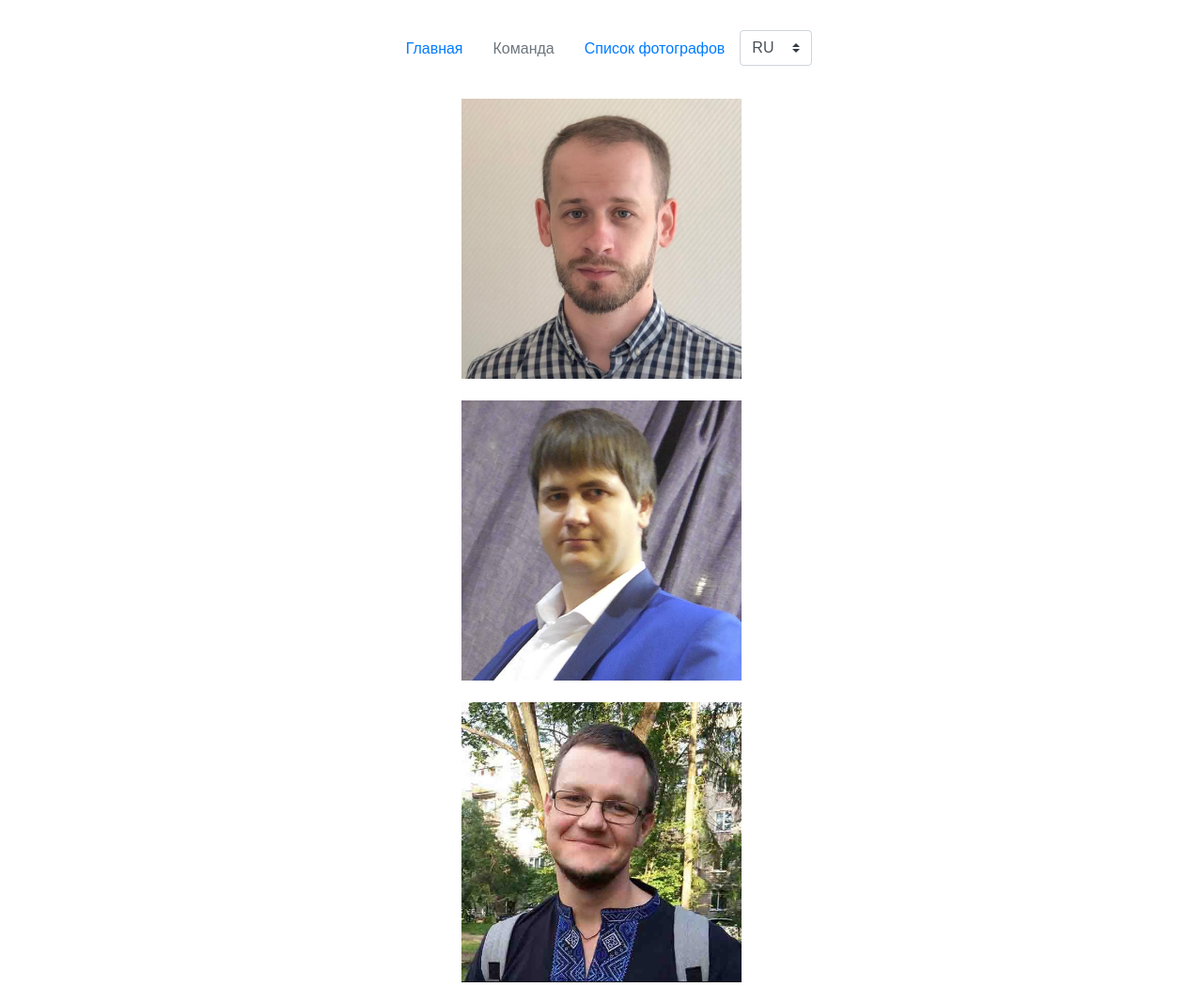
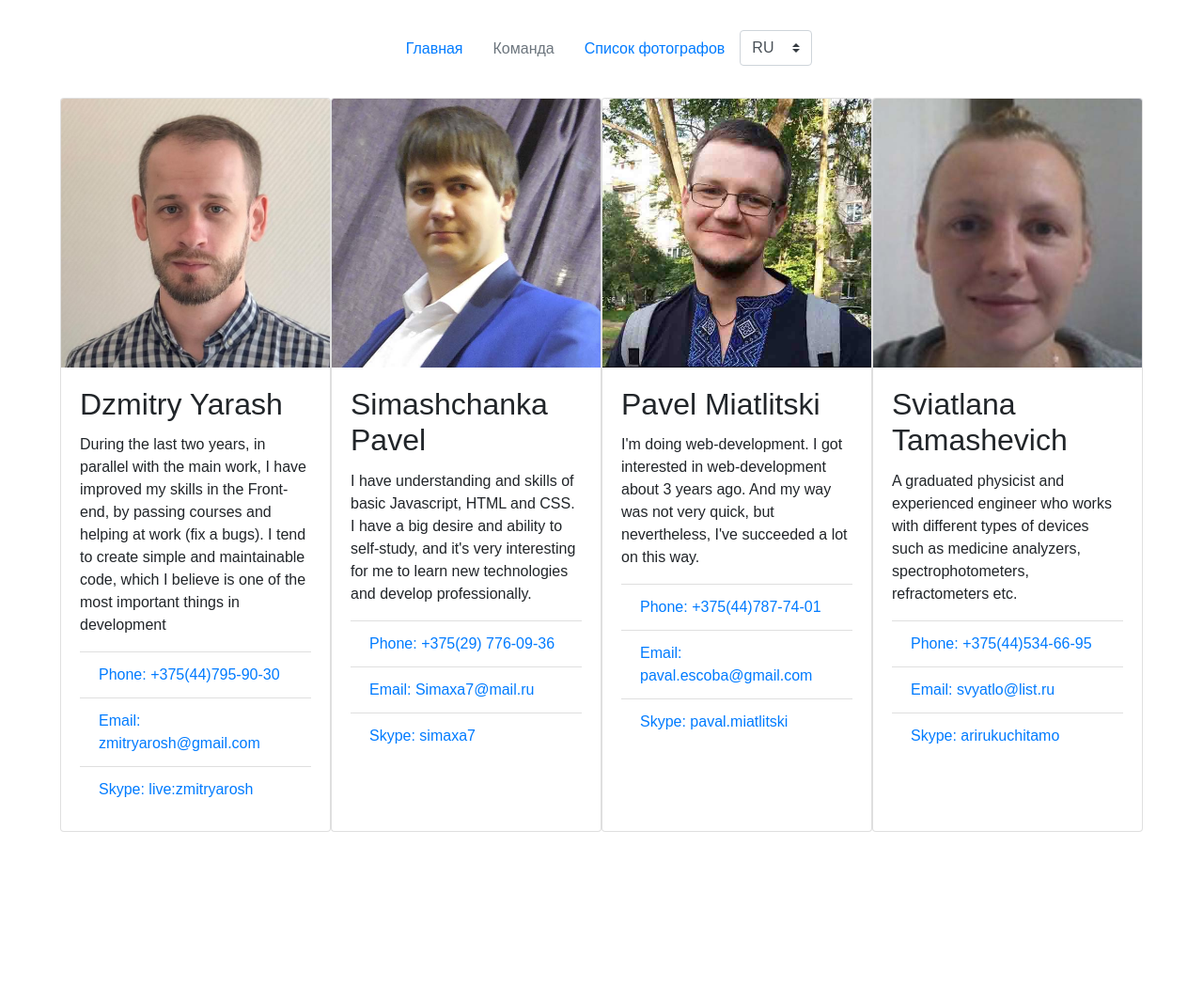
Before and after one commit to svyatlo/rss-group-16, a website: page app/team.html in a window 1280 px wide. Shown: the top 1050 px of the page at 94% size. After the commit the page ends 906 px from the top, so only its background shows below. Drawn offline with nearby package versions, Linux system fonts and the light colour scheme; files that its build step writes are made by us from their sources.

Commit message:
reactor: some changes  in component team

```diff
--- a/app/scss/_team.scss
+++ b/app/scss/_team.scss
@@ -1,6 +1,7 @@
  body {
   font-family: sans-serif;
 }
+
 .wrapper {
   width: 100%;
   height: 100%;
@@ -8,38 +9,5 @@
   top: 100px;
   display: flex;
   justify-content: center;
-  align-items: center;
   margin-bottom: 1.3em;
 }
-.card {
-  width: 300px;
-  height: 300px;
-  position: relative;
-  perspective: 1000px;
-  border: 1px solid #fff;
-}
-.front, .back {
-  position: absolute;
-  width: 100%;
-  height: 100%;
-  left: 0;
-  top: 0;
-  display: flex;
-  justify-content: center;
-  align-items: center;
-  transition: 1s;
-  backface-visibility: hidden;
-  background-color: #fff;
- }
-.front img {
-    max-width: 100%;
-    min-width: 100%;
-    height: auto;
-}
-.back {
-  transform: rotateY(180deg);
-}
-.card:hover .front {
-    transform: rotateY(180deg);}
-.card:hover .back {
-    transform: rotateY(360deg);}
--- a/app/team.html
+++ b/app/team.html
@@ -32,71 +32,56 @@
         </li>
       </ul>
     </header>
-    <section class="team">
-      <div class="wrapper">
-        <div class="card">
-          <div class="front">
-            <img src="./img_team/zmitry.jpg">
-          </div>
-          <div class="back">
-            <div>
-            <h2>Dzmitry Yarash</h2>
-            <p>During the last two years, in parallel with the main work, I have improved my skills in the Front-end, by passing courses and helping at work (fix a bugs). I tend to create simple and maintainable code, which I believe is one of the most important things in development</p>
-            <p><a href="tel:+375447959030">Phone: +375(44)795-90-30</a></p>
-            <p><a href="mailto:zmitryarosh@gmail.com">Email: zmitryarosh@gmail.com</a></p>
-            <p><a href="skype:live:zmitryarosh?chat">Skype: live:zmitryarosh</a></p>
-            </div>
-          </div>
+    <section class="team wrapper">
+      <div class="card" style="width: 18rem;">
+        <img class="card-img-top" src="./img_team/zmitry.jpg" alt="photo: Dzmitry Yaras">
+        <div class="card-body">
+          <h2 class="card-title">Dzmitry Yarash</h2>
+          <p class="card-text">During the last two years, in parallel with the main work, I have improved my skills in the Front-end, by passing courses and helping at work (fix a bugs). I tend to create simple and maintainable code, which I believe is one of the most important things in development</p>
+          <ul class="list-group list-group-flush">
+            <li class="list-group-item"><a href="tel:+375447959030">Phone: +375(44)795-90-30</a></li>
+            <li class="list-group-item"><a href="mailto:zmitryarosh@gmail.com">Email: zmitryarosh@gmail.com</a></li>
+            <li class="list-group-item"><a href="skype:live:zmitryarosh?chat">Skype: live:zmitryarosh</a></li>
+          </ul>
         </div>
       </div>
-      <div class="wrapper">
-        <div class="card">
-          <div class="front">
-            <img src="./img_team/simaxa7.jpg">
-          </div>
-          <div class="back">
-            <div>
-            <h2>Simashchanka Pavel</h2>
-            <p>I have understanding and skills of basic Javascript, HTML and CSS. I have a big desire and ability to self-study, and it's very interesting for me to learn new technologies and develop professionally.</p>
-            <p><a href="tel:+375297760936">Phone: +375(29)776-09-36</a></p>
-            <p><a href="mailto:Simaxa7@mail.ru">Email: Simaxa7@mail.ru</a></p>
-            <p><a href="skype:simaxa7?chat">Skype: simaxa7</a></p>
-            </div>
-          </div>
+      <div class="card" style="width: 18rem;">
+        <img class="card-img-top" src="./img_team/simaxa7.jpg" alt="photo: Simashchanka Pavel">
+        <div class="card-body">
+          <h2 class="card-title">Simashchanka Pavel</h2>
+          <p class="card-text">I have understanding and skills of basic Javascript, HTML and CSS. I have a big desire and ability to self-study, and it's very interesting for me to learn new technologies and develop professionally.</p>
+          <ul class="list-group list-group-flush">
+            <li class="list-group-item"><a href="tel:+375297760936">Phone: +375(29) 776-09-36</a></li>
+            <li class="list-group-item"><a href="mailto:Simaxa7@mail.ru">Email: Simaxa7@mail.ru</a></li>
+            <li class="list-group-item"><a href="skype:simaxa7?chat">Skype: simaxa7</a></li>
+          </ul>
         </div>
       </div>
-      <div class="wrapper">
-        <div class="card">
-          <div class="front">
-            <img src="./img_team/pavalescoba.jpg">
-          </div>
-          <div class="back">
-            <div>
-            <h2>Pavel Miatlitski</h2>
-            <p>I'm doing web-development. I got interested in web-development about 3 years ago. And my way was not very quick, but nevertheless, I've succeeded a lot on this way.</p>
-            <p><a href="tel:+375447877401">Phone: +375(44)787-74-01</a></p>
-            <p><a href="mailto:paval.escoba@gmail.com">Email: paval.escoba@gmail.com</a></p>
-            <p><a href="skype:paval.miatlitski?chat">Skype: paval.miatlitski</a></p>
-            </div>
-          </div>
+      <div class="card" style="width: 18rem;">
+        <img class="card-img-top" src="./img_team/pavalescoba.jpg" alt="photo: Pavel Miatlitski">
+        <div class="card-body">
+          <h2 class="card-title">Pavel Miatlitski</h2>
+          <p class="card-text">I'm doing web-development. I got interested in web-development about 3 years ago. And my way was not very quick, but nevertheless, I've succeeded a lot on this way.</p>
+          <ul class="list-group list-group-flush">
+            <li class="list-group-item"><a href="tel:+375447877401">Phone: +375(44)787-74-01</a></li>
+            <li class="list-group-item"><a href="mailto:paval.escoba@gmail.com">Email: paval.escoba@gmail.com</a></li>
+            <li class="list-group-item"><a href="skype:paval.miatlitski?chat">Skype: paval.miatlitski</a></li>
+          </ul>
         </div>
       </div>
-      <div class="wrapper">
-        <div class="card">
-          <div class="front">
-            <img src="./img_team/svyatlo.jpg">
-          </div>
-          <div class="back">
-            <div>
-            <h2>Sviatlana Tamashevich</h2>
-            <p>A graduated physicist and experienced engineer who works with different types of devices such as medicine analyzers, spectrophotometers, refractometers etc.</p>
-            <p><a href="tel:+375445346695">Phone: +375(44)534-66-95</a></p>
-            <p><a href="mailto:svyatlo@list.ru">Email: svyatlo@list.ru</a></p>
-            <p><a href="skype:arirukuchitamo?chat">Skype: arirukuchitamo</a></p>
-            </div>
-          </div>
+      <div class="card" style="width: 18rem;">
+        <img class="card-img-top" src="./img_team/svyatlo.jpg" alt="photo: Sviatlana Tamashevich">
+        <div class="card-body">
+          <h2 class="card-title">Sviatlana Tamashevich</h2>
+          <p class="card-text">A graduated physicist and experienced engineer who works with different types of devices such as medicine analyzers, spectrophotometers, refractometers etc.</p>
+          <ul class="list-group list-group-flush">
+            <li class="list-group-item"><a href="tel:+375445346695">Phone: +375(44)534-66-95</a></li>
+            <li class="list-group-item"><a href="mailto:svyatlo@list.ru">Email: svyatlo@list.ru</a></li>
+            <li class="list-group-item"><a href="skype:arirukuchitamo?chat">Skype: arirukuchitamo</a></li>
+          </ul>
         </div>
       </div>
     </section>
+
   </body>
 </html>
```
